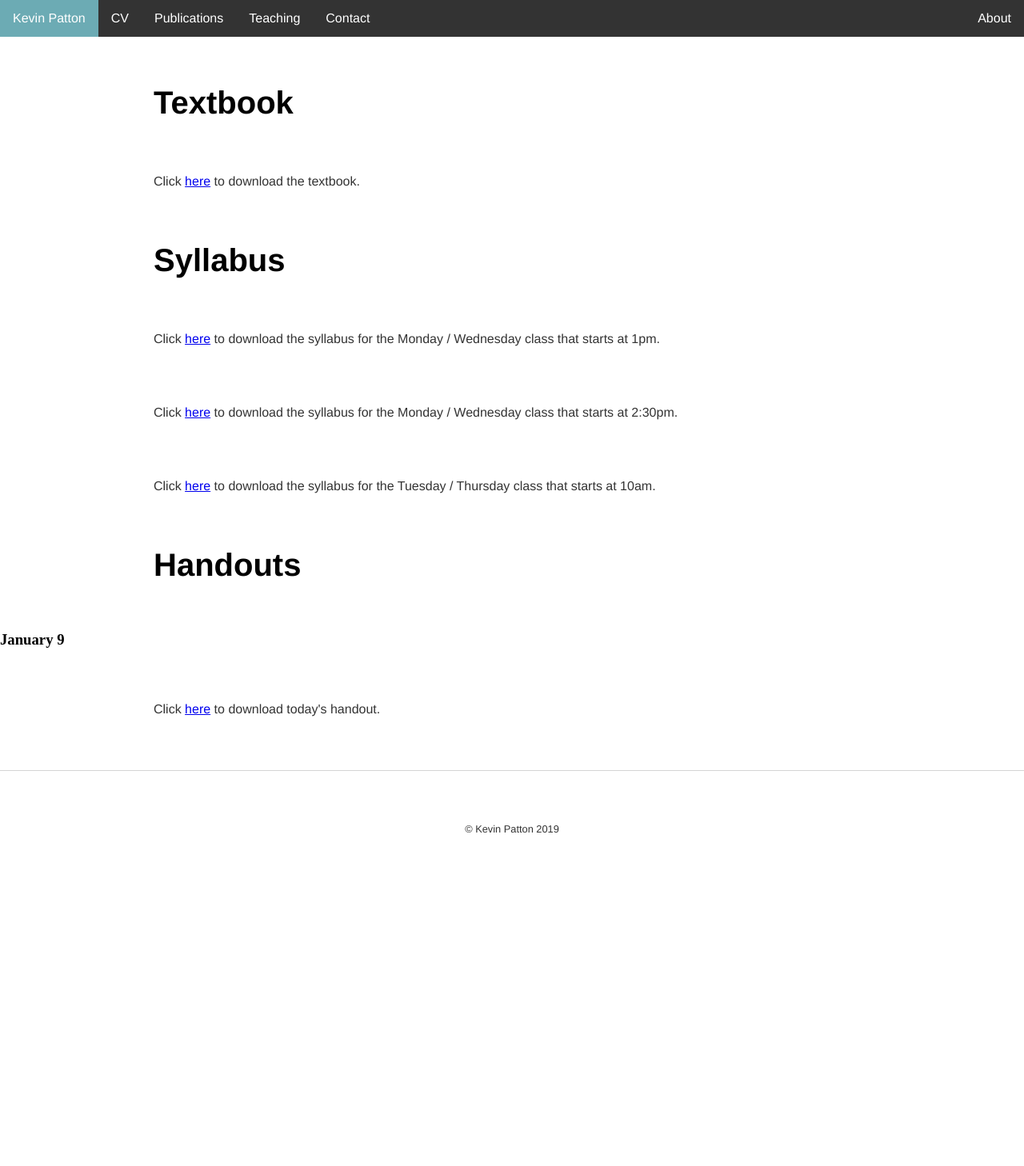
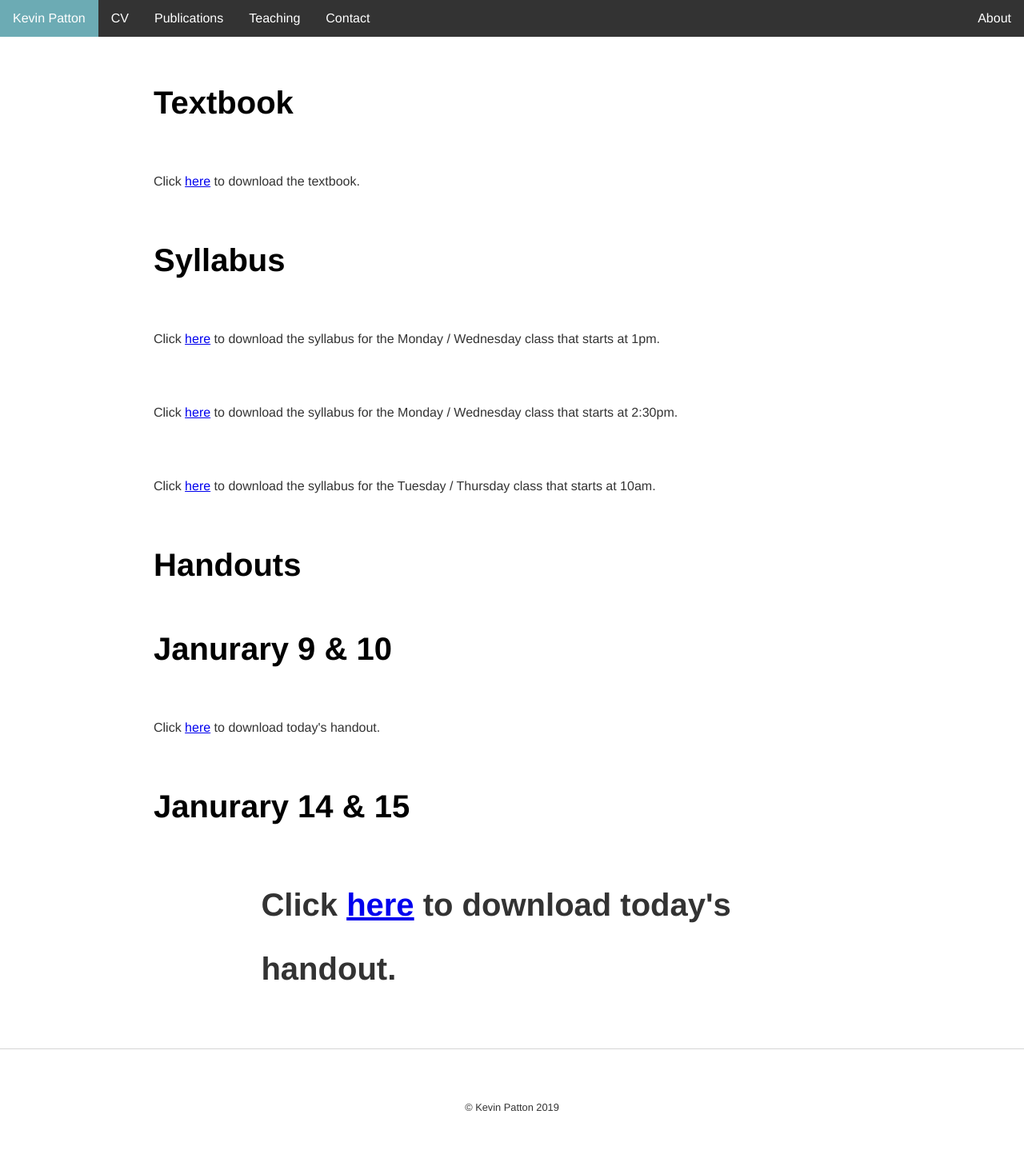
Before and after one commit to kevinjpatton/kevinjpatton.github.io, a Jekyll site: the page built from teaching/phil_2030/index.html, in a window 1280 px wide. Shown: the whole page at 80% size. Built offline with Jekyll 4.4.1, drawn with Linux system fonts in a browser that asks for light colours; Markdown is read by kramdown in place of the engine named in the settings; before the commit the page ends 1110 px from its top, so only the background shows below that.

Commit message:
Update index.html

```diff
--- a/teaching/phil_2030/index.html
+++ b/teaching/phil_2030/index.html
@@ -9,5 +9,7 @@ title: Teaching - 2030
 <p>Click <a href="/teaching/phil_2030/Phil2030_Syllabus_MW230.pdf" target="_blank">here</a> to download the syllabus for the Monday / Wednesday class that starts at 2:30pm.</p>
 <p>Click <a href="/teaching/phil_2030/Phil2030_Syllabus_TR1000.pdf" target="_blank">here</a> to download the syllabus for the Tuesday / Thursday class that starts at 10am.</p>
 <h1>Handouts</h1>
-<h3>January 9</h3>
+<h1>Janurary 9 & 10</h1>
 <p>Click <a href="/teaching/phil_2030/KeyTerms.pdf" target="_blank">here</a> to download today's handout.</p>
+<h1>Janurary 14 & 15</h>
+<p>Click <a href="/teaching/phil_2030/Handout_Pleasure.pdf" target="_blank">here</a> to download today's handout.</p>
```
